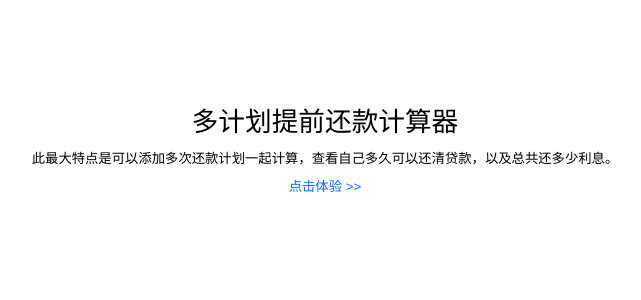
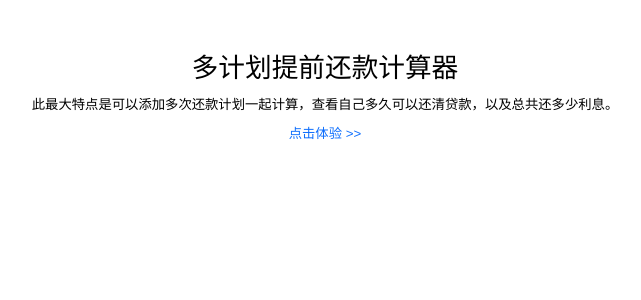
Before and after one commit to chxlvwh/lenders-toolbox, a Next.js app: page / in a window 1280 px wide. Shown: the top 300 px of the page, without its empty margins (315-956 px from the left). Built offline with nearby package versions, Linux system fonts and the light colour scheme.

Commit message:
update:调整首页样式1

```diff
--- a/styles/Home.module.css
+++ b/styles/Home.module.css
@@ -3,7 +3,7 @@
   flex-direction: column;
   justify-content: space-between;
   align-items: center;
-  padding: 1rem;
+  padding: .2rem;
   font-size: .2rem;
 }
 
```
